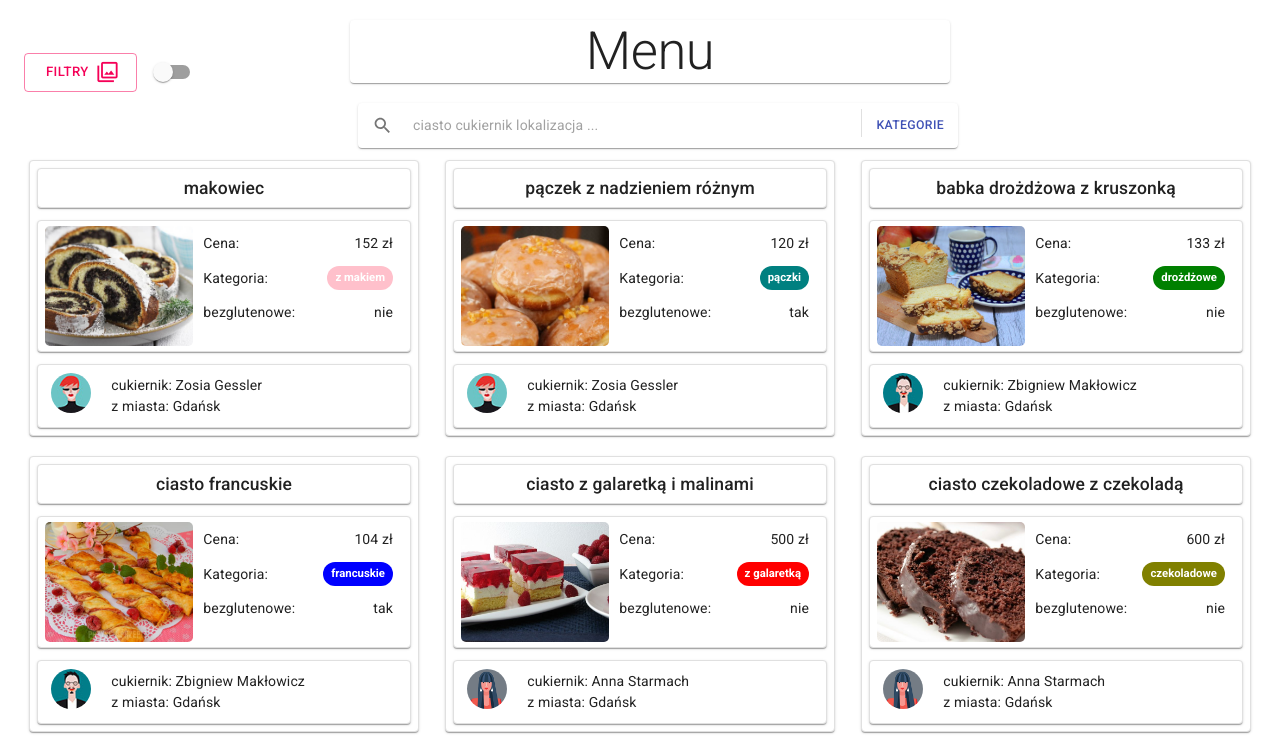
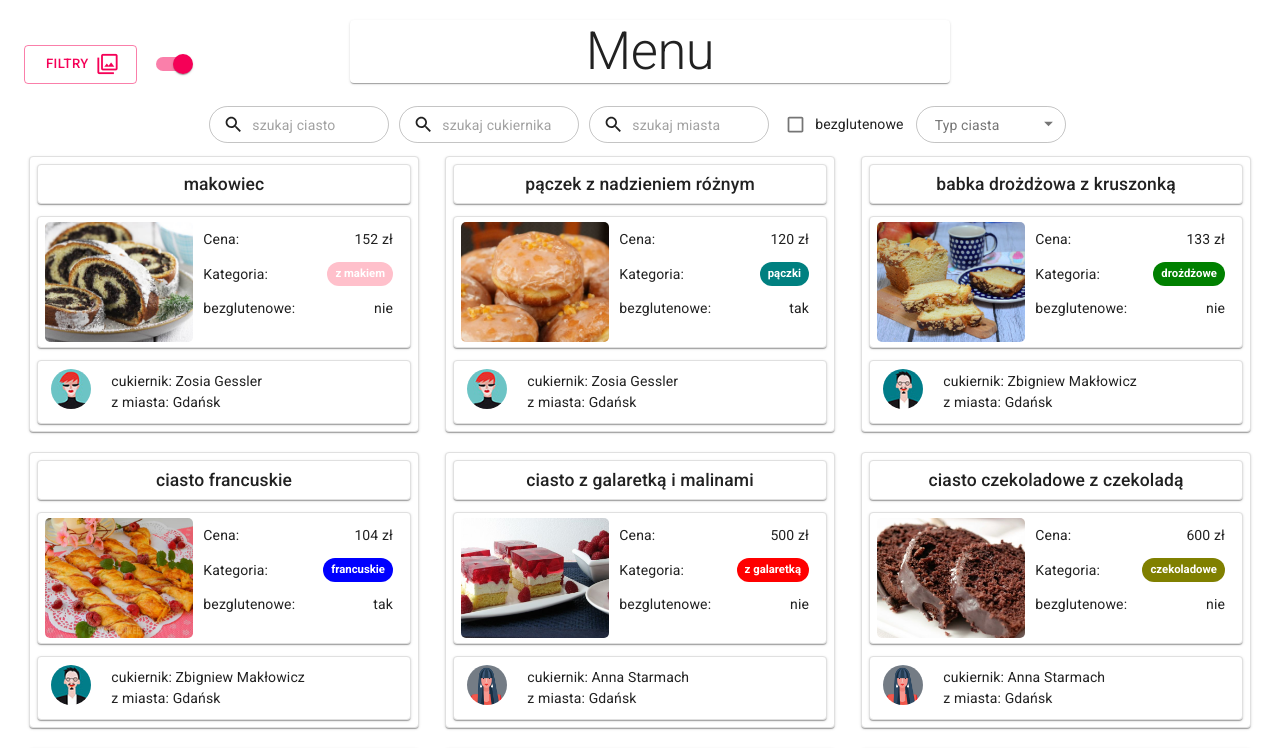
Before and after one commit to infoshareacademy/jfdz12-no-problem-app, a React (Create React App) app: page / in a window 1280 px wide. Shown: the top 748 px of the page. Built offline with nearby package versions, Linux system fonts and the light colour scheme.

Commit message:
refactor filterDropDown component

```diff
--- a/public/index.html
+++ b/public/index.html
@@ -2,7 +2,7 @@
 <html lang="en">
   <head>
     <meta charset="utf-8" />
-    <link rel="icon" href="%PUBLIC_URL%/favicon.ico" />
+    <link rel="icon" href="%PUBLIC_URL%/favicon.png" />
     <meta name="viewport" content="width=device-width, initial-scale=1" />
     <meta name="theme-color" content="#000000" />
     <meta
@@ -26,7 +26,7 @@
     -->
     <link rel="stylesheet" href="https://fonts.googleapis.com/css?family=Roboto:300,400,500,700&display=swap" />
     <link rel="stylesheet" href="https://fonts.googleapis.com/icon?family=Material+Icons" />
-    <title>React App</title>
+    <title>Ale Ciacho App</title>
   </head>
   <body>
     <noscript>You need to enable JavaScript to run this app.</noscript>
--- a/src/cakes/CakesList.js
+++ b/src/cakes/CakesList.js
@@ -25,9 +25,8 @@ export class CakesList extends React.Component{
             cakeCardOpen: false,
             CakeCardOpenId: null,
             loading: true,
-            filterTypes: [],
             filterTypesId:[],
-            filterAllToogle: false,
+            filterAllToogle: true,
         };
         this.filterChange = this.filterChange.bind(this);
         this.handleToogleChange = this.handleToogleChange.bind(this);
@@ -57,7 +56,6 @@ export class CakesList extends React.Component{
             [event.target.name] : value,
         });
     }
-
 
     handleFilterAllChange (event){
         this.setState({
@@ -91,12 +89,12 @@ export class CakesList extends React.Component{
     }
 
     handleChangeType = (e) => {
-        this.setState({ filterTypes: e.target.value,
-                        filterTypesId: e.target.value.map( nType => this.state.types.find(typ => typ.name === nType).id)});
-       }
+        this.setState({
+            filterTypesId: e.target.value,
+        })
+    }
 
     handleToogleChange(e) {
-
         this.setState(prevState => ({
             filterAllToogle:  !prevState.filterAllToogle,
         }))
@@ -105,8 +103,7 @@ export class CakesList extends React.Component{
     findDataById = (data, id) => data.find((data) => data.id === id) || {};
 
     render(){
-        const {filterTypes,
-                cakeCardOpen,
+        const { cakeCardOpen,
                 cakeCardOpenId,
                 cakes,
                 cooks,
@@ -139,8 +136,7 @@ export class CakesList extends React.Component{
                     {filterPropVisible && filterAllToogle &&
                         <CakeFilters
                             types = {types}
-                            filterTypes = {filterTypes}
-                           // filterTypesId = {filterTypesId}
+                            filterTypesId = {filterTypesId}
                             filterCakeName = {filterCake}
                             filterCookName = {filterCook}
                             filterLocationCity = {filterLocation}
--- a/src/cakes/filter/CakeFilters.js
+++ b/src/cakes/filter/CakeFilters.js
@@ -84,7 +84,7 @@ class CakeFilters extends React.Component{
                     />
 
                     <FilterDropdown
-                        filterTypes = {this.props.filterTypes}
+                        filterTypesId = {this.props.filterTypesId}
                         types = {this.props.types}
                         onCheckedType = {this.handleChangeType}
                     />
--- a/src/cakes/filter/FilterDropdown.js
+++ b/src/cakes/filter/FilterDropdown.js
@@ -4,60 +4,26 @@ import { withStyles, FormControl, InputLabel, Select, MenuItem, Chip } from '@ma
 
 const styles = {
 
-  root:{
-    // '.MuiOutlinedInput-root': {
-    //   padding:'6px',
-    // },
-    // '& .MuiSelect-root':{
-    //   backgroundColor: 'red',
-    // },
-    '& .MuiSelect-select':{
-      //marginTop: '10px',
+  root: {
+        '& .MuiSelect-select': {
             backgroundColor: 'white',
-     // border: '1px solid green',
-      borderRadius:'10px',
-      // paddingTop: '7px',
-      // paddingBottom: '7px',
+            borderRadius: '10px',
         },
-    // '& FilterDropdown-root':{
-    //   borderRadius: '5px',
-    //   border: '1px solid yellow',
-    // },
+        '& .MuiSelect-root':{
 
-    // '& MuiOutlinedInput-root':{
-    //   borderRadius: '15px',
-    // },
-
-    // '.& MuiFormControl-root':{
-    //   borderRadius:'10px',
-    // },
-    '& .MuiInputBase-root':{ //background dla multiinput
+        },
+        '& .MuiInputBase-root': {
             backgroundColor: '#ffffff',
-      border: 'none',//'1px solid blue' ,
-      borderRadius:'20px',
+            border: 'none',
+            borderRadius: '20px',
         },
-    // '& .Mui-focused':{
-    //   backgroundColor: 'gery',
-    //   opacity:'1',
-    // },
-    // '& .MuiMenu-root':{
-    //   marginTop: '150px',
-    //   backgroundColor: 'orange',
-    //   border: '1px solid black',
-    // },
-    // '& .MuiMenu-paper':{
-    //   marginTop: '150px',
-    //   backgroundColor: 'grey',
-    // },
-    // '& .MuiMenu-list':{
-    //   backgroundColor: 'yellow',
-    // },
-    // '& .MuiList-root':{
-    //   backgroundColor: 'brown',
-    // },
-    // '& MuiMenuItem-root':{
-    //   backgroundColor: 'lightred',
-    // },
+        '& .MuiChip-root':{
+            borderRadius: '10px',
+        },
+        '& .MuiChip-label': {
+            paddingLeft: '4px',
+            paddingRight: '4px',
+        },
 
     },
 
@@ -72,61 +38,73 @@ const styles = {
     },
 
     chip: {
-    // borderRadius: '5px',
         margin: '0px 2px',
         fontSize: '10px',
     },
-  inputLabel:{
+    inputLabel: {
         padding: '0px 5px',
         backgroundColor: 'white',
     }
-
 }
 
 
-class FilterDropdown extends React.Component{
-  constructor(props){
+class FilterDropdown extends React.Component {
+    constructor(props) {
         super(props);
         this.handleChangeType = this.handleChangeType.bind(this);
     }
 
-  handleChangeType (event) {
-      this.props.onCheckedType (event)
+    handleChangeType(event) {
+        this.props.onCheckedType(event)
     }
 
-  render(){
-    const {classes} = this.props;
-    const {types, filterTypes} = this.props;
+    render() {
+        const { classes } = this.props;
+        const { types, filterTypesId } = this.props;
+
+        const MenuProps = {
+            PaperProps: {
+              style: {
+                marginTop: 45,
+                maxHeight: 300,
+                width: 150,
+              },
+            },
+          };
 
         return <>
-      <FormControl  color = 'secondary'
+            <FormControl color='secondary'
                 margin='dense'
                 variant='outlined'
                 className={clsx(classes.formControl, classes.root)}
-
             >
-        <InputLabel id = "select-label" className={classes.inputLabel} >Typ ciasta</InputLabel>
+                <InputLabel id="select-label" className={classes.inputLabel} >Typ ciasta</InputLabel>
                 <Select
                     multiple
-            labelId = 'select-label'
-            //color = 'secondary'
-            value={filterTypes}
+                    labelId='select-label'
+                    value={filterTypesId}
                     onChange={this.handleChangeType}
+                    MenuProps={MenuProps}
+
                     renderValue={selected => (
                         <div className={classes.chips}>
-                  {selected.map(value => (
-                    <Chip key={value}
-                          label={value}
+                            {selected.map(value => {
+                                const type = types.filter(el => el.id === value )[0];
+                                return(
+                                <Chip key = {type.id}
+                                    label = {type.name}
                                     size = 'small'
-                          variant ='outlined'
-                          color = 'secondary'
-                          className={classes.chip}/>
-                  ))}
+                                    variant = 'outlined'
+                                    style = {{color: type.color, border: `1px solid ${type.color}`}}
+                                    className = {classes.chip}
+                                />
+                                )}
+                            )}
                         </div>
                     )}
                 >
                     {types.map(type => (
-              <MenuItem key={type.id} value={type.name} >
+                        <MenuItem key={type.id} value={type.id} >
                             {type.name}
                         </MenuItem>
                     ))}
--- a/src/cakes/filter/FilterInput.js
+++ b/src/cakes/filter/FilterInput.js
@@ -8,7 +8,7 @@ const styles = {
         '& .MuiOutlinedInput-root':{
             borderRadius: '20px',
             margin: '5px',
-            width: '250px',
+            width: '180px',
         },
         '& .MuiIconButton-root': {
             padding: '6px',
--- a/src/cakes/filter/FilterStyle.js
+++ b/src/cakes/filter/FilterStyle.js
@@ -1,7 +1,6 @@
 export const styleFilter = {
 
     Box: {
-        // position: 'realtive',
         display: 'flex',
         zIndex:'99',
         flexDirection: 'row',
@@ -9,7 +8,6 @@ export const styleFilter = {
         alignItems:'center',
         justifyContent: 'center',
         maxWidth: 'lg',
-        // border: '1px solid black',
     },
 
     FormControlLabel:{
```
Also changed, not shown: public/favicon.png (added). Lines whose indentation alone changed are shown as unchanged.
